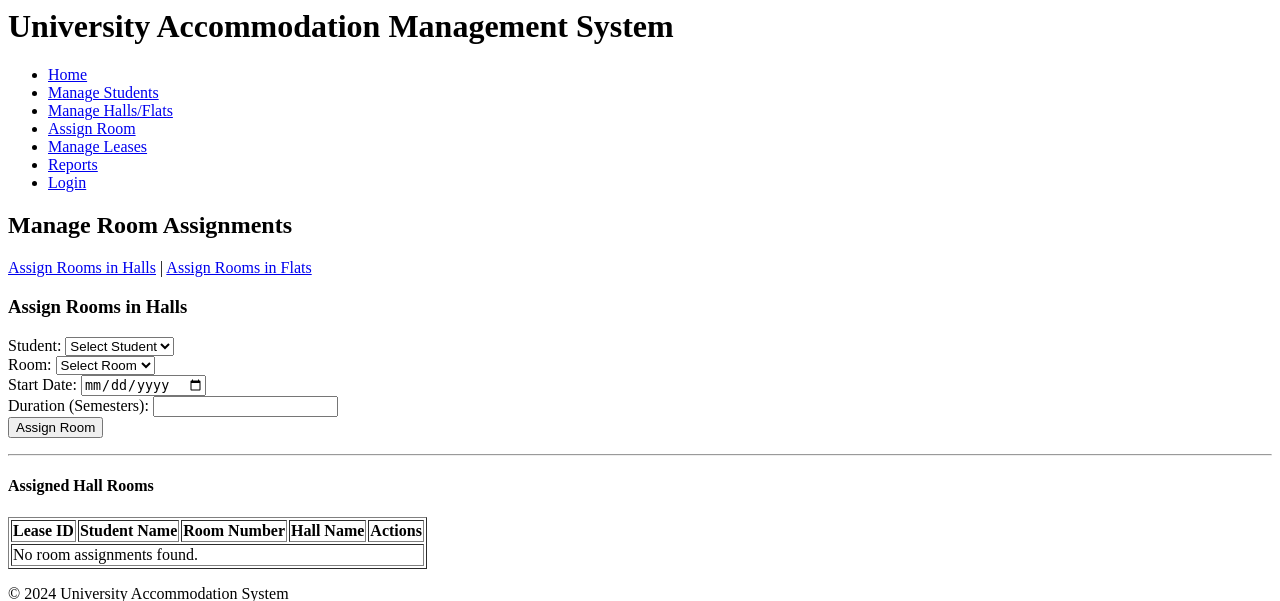
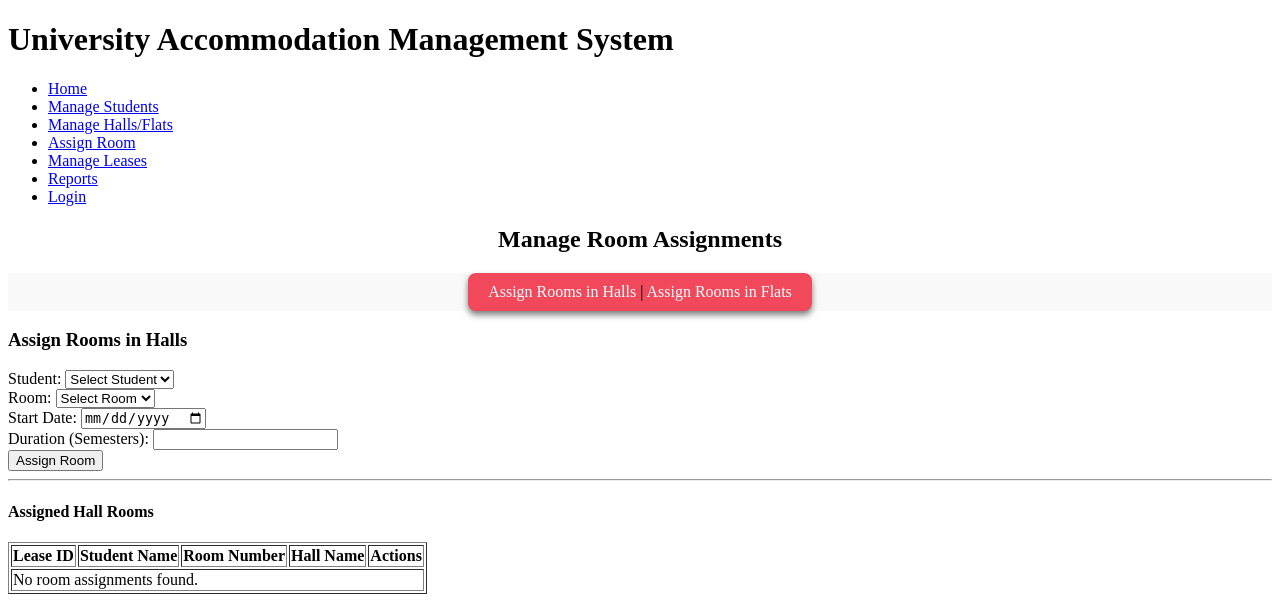
Before and after one commit to Tappyfrappe/unv_acc, a PHP site: page /pages/room_assignments.php in a window 1280 px wide. Shown: the top 601 px of the page. Run offline with PHP 8.4, Linux system fonts and the light colour scheme; data that the repository does not hold is empty.

Commit message:
Update room_assignments.php

```diff
--- a/pages/room_assignments.php
+++ b/pages/room_assignments.php
@@ -1,15 +1,64 @@
+
+
+
+
+
+<!DOCTYPE html>
+<html lang="en">
+<head>
+    <meta charset="UTF-8">
+    <meta name="viewport" content="width=device-width, initial-scale=1.0">
+    <title>Document</title>
+</head>
+
+<style>
+
+    .mra-container {
+        text-align: center;
+    }
+    .navbar {
+        display: flex;
+        justify-content: center;
+        align-items: center;
+        background-color: #f9f9f9;
+    }
+
+    .navbar nav {
+        background-color: #f1485b;
+        padding: 10px 20px;
+        border-radius: 8px;
+        box-shadow: 0 4px 6px rgba(0, 0, 0, 0.5);
+    }
+
+    .navbar nav a {
+        text-decoration: none;
+        color: white;
+        transition: all 0.3s ease;
+    }
+
+    .navbar nav a:hover {
+        text-decoration: none;
+        color: #212f3c;
+    }
+</style>
+
+
+<body>
 <?php
 include '../includes/db_connect.php';
 include '../includes/header.php';
 ?>
 
-<h2>Manage Room Assignments</h2>
+<h2 class="mra-container">Manage Room Assignments</h2>
 
 <!-- Tabs for Halls and Flats -->
-<nav>
+ <div class="navbar">
+    <nav>
     <a href="?type=hall">Assign Rooms in Halls</a> |
     <a href="?type=flat">Assign Rooms in Flats</a>
 </nav>
+ </div>
+
 
 <?php
 $type = $_GET['type'] ?? 'hall'; // Default to halls
@@ -21,3 +70,6 @@ if ($type === 'hall') {
 ?>
 
 <?php include '../includes/footer.php'; ?>
+
+</body>
+</html>
```
